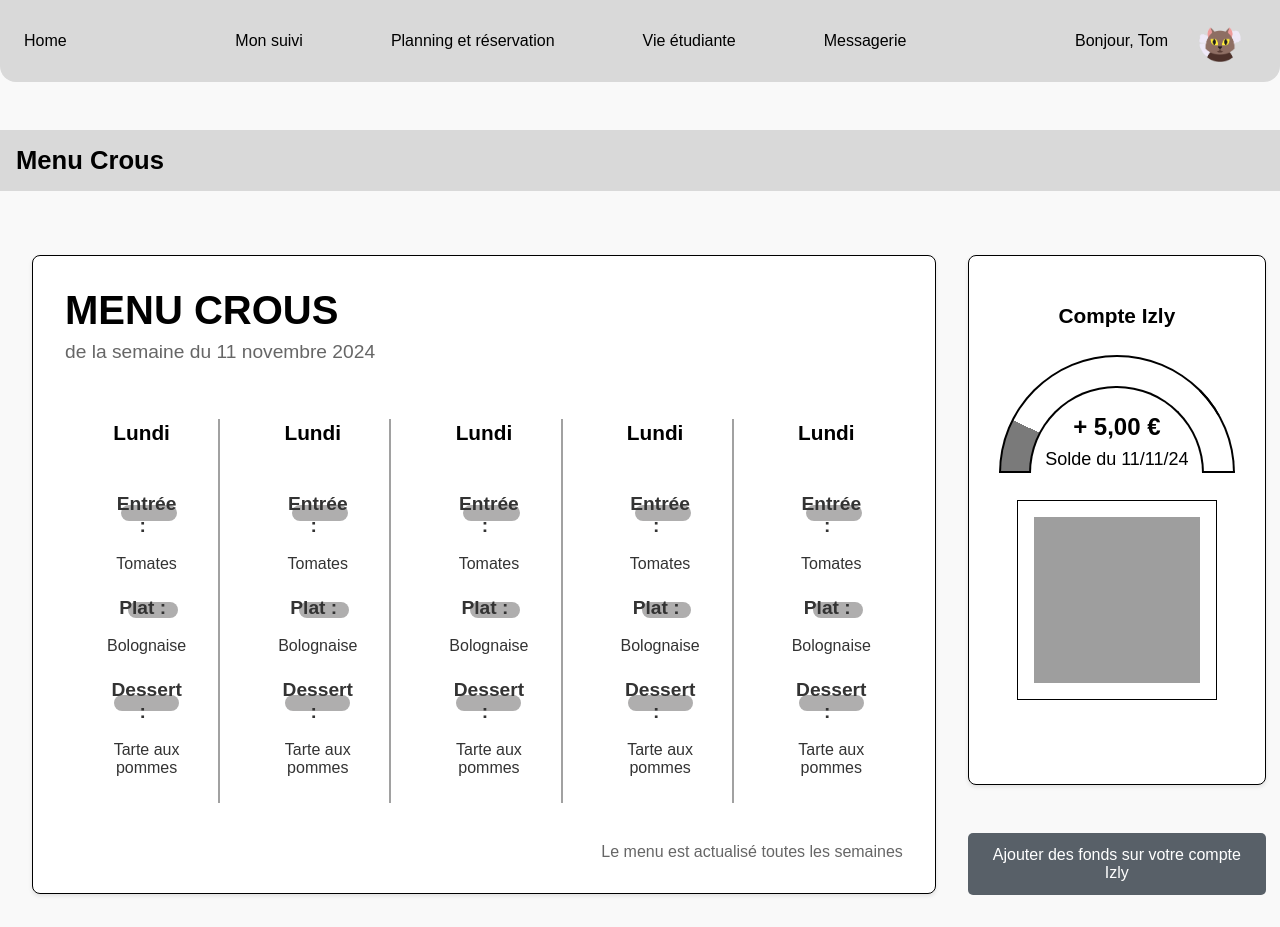
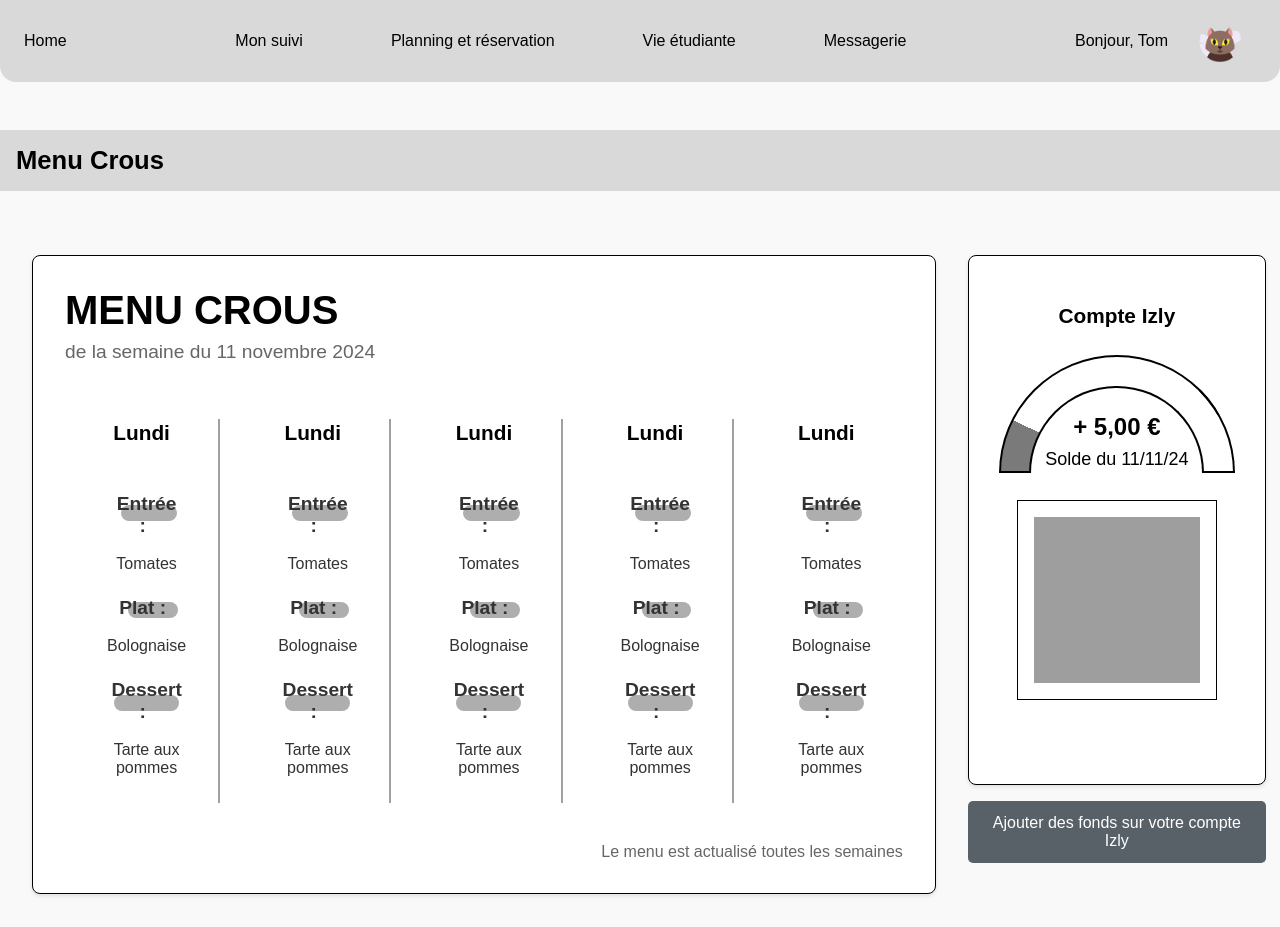
Before and after one commit to BomberQLF/ENT, a PHP site: page /Vue/menuCrous.php in a window 1280 px wide. After the commit the page ends 896 px from the top, so only its background shows below. Run offline with PHP 8.4, Linux system fonts and the light colour scheme; grey boxes are pictures that could not be loaded.

Commit message:
Update menuCrous.css

```diff
--- a/Style/menuCrous.css
+++ b/Style/menuCrous.css
@@ -179,7 +179,7 @@ body {
 .izly_big_container {
   display: flex;
   flex-direction: column;
-  gap: 3rem;
+  gap: 1rem;
 }
 button {
   background-color: #586068;
```
